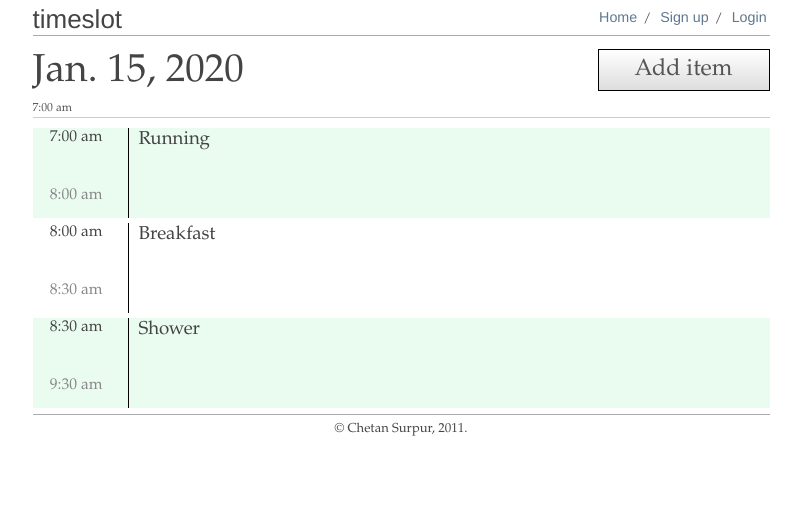
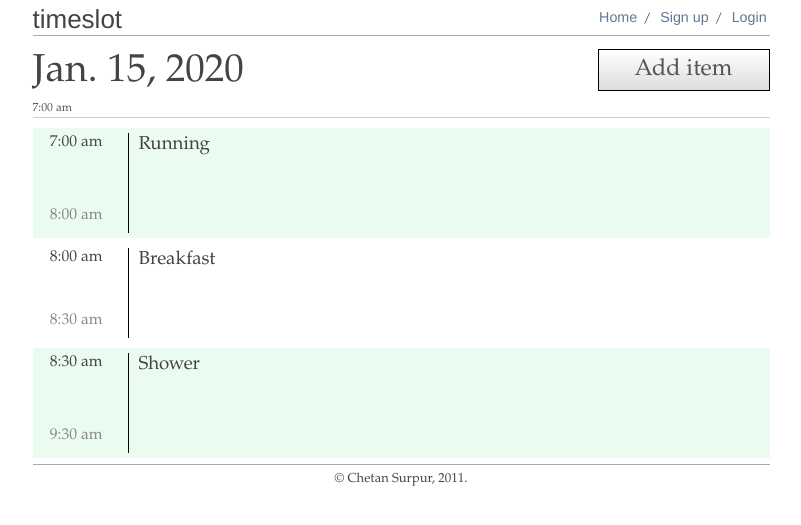
Before and after one commit to chetan51/timeslot, a Django app: template agendas/templates/agenda_detail.html in a window 1280 px wide. Shown: the top 525 px of the page, without its empty margins (239-1040 px from the left). Run offline with Django 3.2, Linux system fonts and the light colour scheme; the template is opened without the code that fills it: values that come from a table or form of the project are taken from there, others are empty; tables that the repository leaves empty hold one stand-in row (values such as "Sample post"); some libraries are stand-ins or nearby versions.

Commit message:
Improved height and padding on item

```diff
--- a/static/css/layout.css
+++ b/static/css/layout.css
@@ -162,6 +162,8 @@
     position: relative;
     min-height: 90px;
     margin-bottom: 5px;
+    padding-top: 5px;
+    padding-bottom: 5px;
 }
 
 .agenda > .body > .item-A {
@@ -193,7 +195,7 @@
 }
 
 .agenda > .body > .item > .info > .start-time {
-    top: 0;
+    top: 5px;
 }
 
 .agenda > .body > .item > .info > .end-time {
```
Also changed, not shown: agendas/static/js/libs/Item.js.
